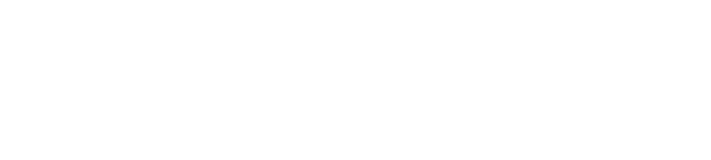
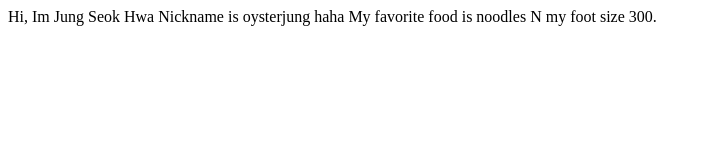
Before and after one commit to oysterjung/introduce, a plain HTML site: page index.html in a window 1280 px wide. Shown: the whole page, without its empty margins (0-711 px from the left). Drawn offline with Linux system fonts and the light colour scheme.

Commit message:
docs: Add introduce

```diff
--- a/index.html
+++ b/index.html
@@ -7,6 +7,9 @@
     <title>Introduce Group 6</title>
 </head>
 <body>
-
+Hi, Im Jung Seok Hwa
+Nickname is oysterjung haha
+My favorite food is noodles
+N my foot size 300.
 </body>
 </html>
```
